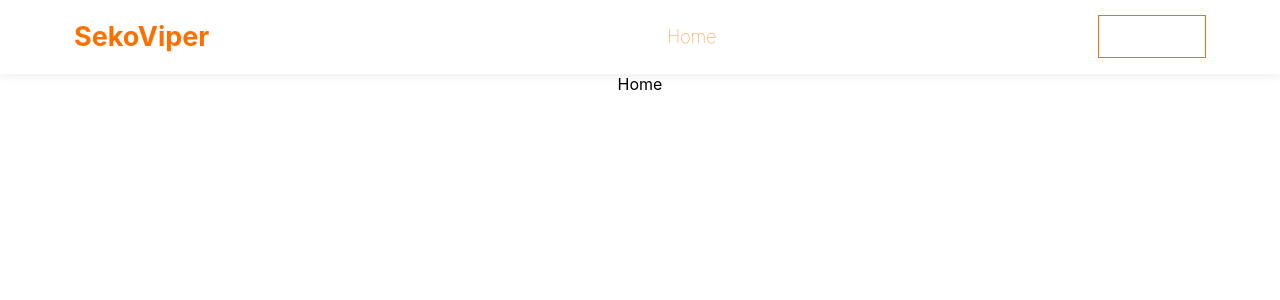
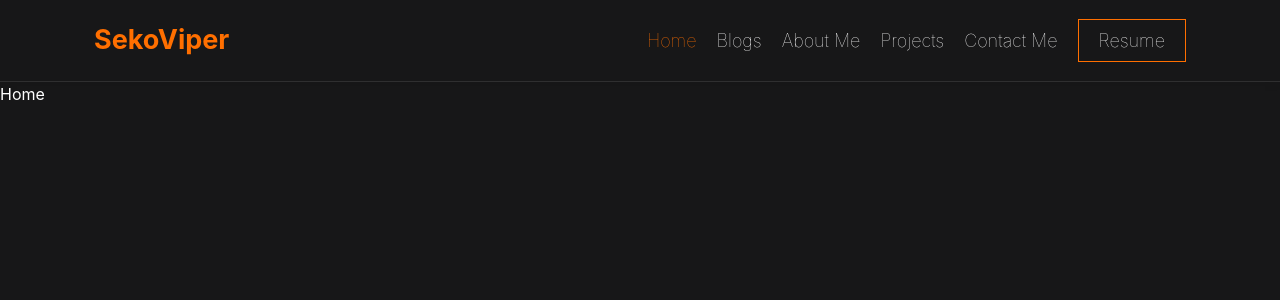
Before and after one commit to SekoViper/seko, a React (Create React App) app: page / in a window 1280 px wide. Shown: the top 300 px of the page. Built offline with nearby package versions, Linux system fonts and the light colour scheme.

Commit message:
Modidy file.

```diff
--- a/package.json
+++ b/package.json
@@ -8,6 +8,7 @@
     "@testing-library/user-event": "^13.5.0",
     "react": "^18.2.0",
     "react-dom": "^18.2.0",
+    "react-router-dom": "^6.11.1",
     "react-scripts": "5.0.1",
     "web-vitals": "^2.1.4"
   },
--- a/src/App.css
+++ b/src/App.css
@@ -1,38 +1,88 @@
-.App {
-  text-align: center;
+
+/* 1. Use a more-intuitive box-sizing model. */
+
+*,
+*::before,
+*::after {
+  box-sizing: border-box;
 }
 
-.App-logo {
-  height: 40vmin;
-  pointer-events: none;
+/* 2. Remove default margin */
+
+* {
+  margin: 0;
 }
 
-@media (prefers-reduced-motion: no-preference) {
-  .App-logo {
-    animation: App-logo-spin infinite 20s linear;
-  }
+/* 3. Allow percentage-based heights in the application */
+
+html,
+body {
+  height: 100%;
+  background-color: #171718;
+  color: #fff;
 }
 
-.App-header {
-  background-color: #282c34;
-  min-height: 100vh;
-  display: flex;
-  flex-direction: column;
-  align-items: center;
-  justify-content: center;
-  font-size: calc(10px + 2vmin);
-  color: white;
+/* Typographic tweaks! */
+
+/* 4. Add accessible line-height */
+
+/* 5. Improve text rendering */
+
+body {
+  line-height: 1.5;
+  -webkit-font-smoothing: antialiased;
 }
 
-.App-link {
-  color: #61dafb;
+/* 6. Improve media defaults  */
+
+img,
+picture,
+video,
+canvas,
+svg {
+  display: block;
+  max-width: 100%;
 }
 
-@keyframes App-logo-spin {
-  from {
-    transform: rotate(0deg);
-  }
-  to {
-    transform: rotate(360deg);
-  }
+/* 7. Remove built-in form typography styles  */
+input,
+button,
+textarea,
+select {
+  font: inherit;
 }
+
+/* 8. Avoid text overflows */
+
+p,
+h1,
+h2,
+h3,
+h4,
+h5,
+h6 {
+  overflow-wrap: break-word;
+}
+
+/* 9. Create a root stacking context */
+
+#root,
+#__next {
+  isolation: isolate;
+}
+
+@media only screen and (max-width: 768px) {
+  /* html,
+  body {
+    width: 95%;
+    margin: 0 auto;
+  } */
+}
+
+@media only screen and (max-width: 480px) {
+  /* html,
+  body {
+    width: 95%;
+    margin: 0 auto;
+  } */
+}
--- a/src/index.js
+++ b/src/index.js
@@ -2,7 +2,6 @@
 import ReactDOM from 'react-dom/client';
 import './index.css';
 import App from './App';
-import reportWebVitals from './reportWebVitals';
 
 const root = ReactDOM.createRoot(document.getElementById('root'));
 root.render(
@@ -10,8 +9,3 @@
     <App />
   </React.StrictMode>,
 );
-
-// If you want to start measuring performance in your app, pass a function
-// to log results (for example: reportWebVitals(console.log))
-// or send to an analytics endpoint. Learn more: https://bit.ly/CRA-vitals
-reportWebVitals();
--- a/src/reportWebVitals.js
+++ /dev/null
@@ -1,15 +0,0 @@
-const reportWebVitals = (onPerfEntry) => {
-  if (onPerfEntry && onPerfEntry instanceof Function) {
-    import('web-vitals').then(({
-      getCLS, getFID, getFCP, getLCP, getTTFB,
-    }) => {
-      getCLS(onPerfEntry);
-      getFID(onPerfEntry);
-      getFCP(onPerfEntry);
-      getLCP(onPerfEntry);
-      getTTFB(onPerfEntry);
-    });
-  }
-};
-
-export default reportWebVitals;
```
Also changed, not shown: src/index.css (+17 -3 lines), 1 other file (tests, documents, lock files or other folders).
